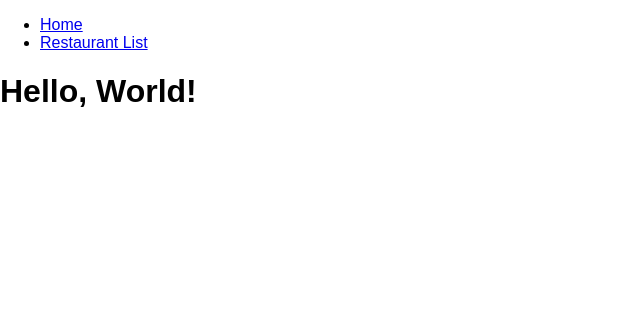
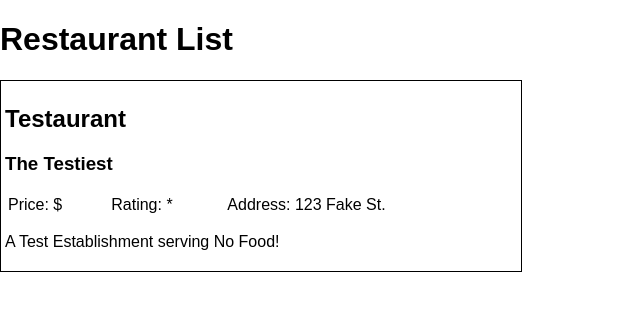
Before and after one commit to NVISIA/ReactWorkshop, a React (Create React App) app: page /restaurant/1 in a window 1280 px wide. Shown: the top 310 px of the page, without its empty margins (0-640 px from the left). Built offline with nearby package versions, Linux system fonts and the light colour scheme.

Commit message:
Add styling and test data to restaurant list.
Change landing page to be the list.

```diff
--- a/src/App.js
+++ b/src/App.js
@@ -1,30 +1,19 @@
 import React, {Component} from 'react'
-import { Router, Route, IndexRoute, hashHistory } from 'react-router'
+import { Router, Route, hashHistory } from 'react-router'
 import './App.css'
 
 import { Restaurant, RestaurantList } from './Restaurant'
 import { Reservation } from './Reservation'
-import { Nav } from './Nav'
-
-const Home = () => <div><h1>Hello, World!</h1></div>
-const Container = (props) => (
-  <div>
-    <Nav />
-    {props.children}
-  </div>
-)
 
 class App extends Component {
   render () {
     return (
       <Router history={hashHistory}>
-        <Route path='/' component={Container}>
-          <IndexRoute component={Home} />
-          <Route path='/restaurant/:id' component={Restaurant} />
-          <Route path='/restaurants' component={RestaurantList} />
-          <Route path='/reservation/:id' component={Reservation} />
-          <Route path='/reservations(/:restaurantId)' component={Reservation} />
-        </Route>
+        <Route path='/' component={RestaurantList} />
+        <Route path='/restaurant/:id' component={Restaurant} />
+        <Route path='/restaurants' component={RestaurantList} />
+        <Route path='/reservation/:id' component={Reservation} />
+        <Route path='/reservations(/:restaurantId)' component={Reservation} />
       </Router>
     )
   }
--- a/src/Nav.js
+++ /dev/null
@@ -1,13 +0,0 @@
-import React from 'react'
-import { Link } from 'react-router'
-
-const Nav = () => (
-  <div className='Nav'>
-    <ul>
-      <li><Link to='/'>Home</Link></li>
-      <li><Link to='/restaurants'>Restaurant List</Link></li>
-    </ul>
-  </div>
-)
-
-export { Nav }
--- a/src/Restaurant.js
+++ b/src/Restaurant.js
@@ -1,4 +1,14 @@
 import React, { Component } from 'react'
+
+const restaurantStyle = {
+  border: '1px solid black',
+  width: '40%',
+  padding: '4px'
+}
+
+const tableStyle = {
+  width: '100%'
+}
 
 class Restaurant extends Component {
   constructor (props) {
@@ -14,16 +24,48 @@ class Restaurant extends Component {
   }
 
   render () {
-    return (<div className='Restaurant'><h1>{this.name}</h1></div>)
+    return (
+      <div className='Restaurant' style={restaurantStyle}>
+        <h2>{this.name}</h2>
+        <h3>{this.tagline}</h3>
+        <table style={tableStyle}>
+          <tbody>
+            <tr>
+              <td>Price: {this.price}</td>
+              <td>Rating: {this.rating}</td>
+              <td>Address: {this.address}</td>
+            </tr>
+          </tbody>
+        </table>
+        <p>{this.description}</p>
+      </div>
+    )
   }
 }
 
 class RestaurantList extends Component {
+  constructor (props) {
+    super(props)
+    this.items = props.items
+
+    // temporary
+    this.items = [{
+      id: 1,
+      name: 'Testaurant',
+      tagline: 'The Testiest',
+      price: '$',
+      rating: '*',
+      address: '123 Fake St.',
+      description: 'A Test Establishment serving No Food!',
+      availableTimes: []
+    }]
+  }
+
   render () {
     return (
       <div className='RestaurantList'>
         <h1>Restaurant List</h1>
-        {this.props.items.map(item => (
+        {this.items.map(item => (
           <Restaurant
             key={item.id}
             name={item.name}
```
